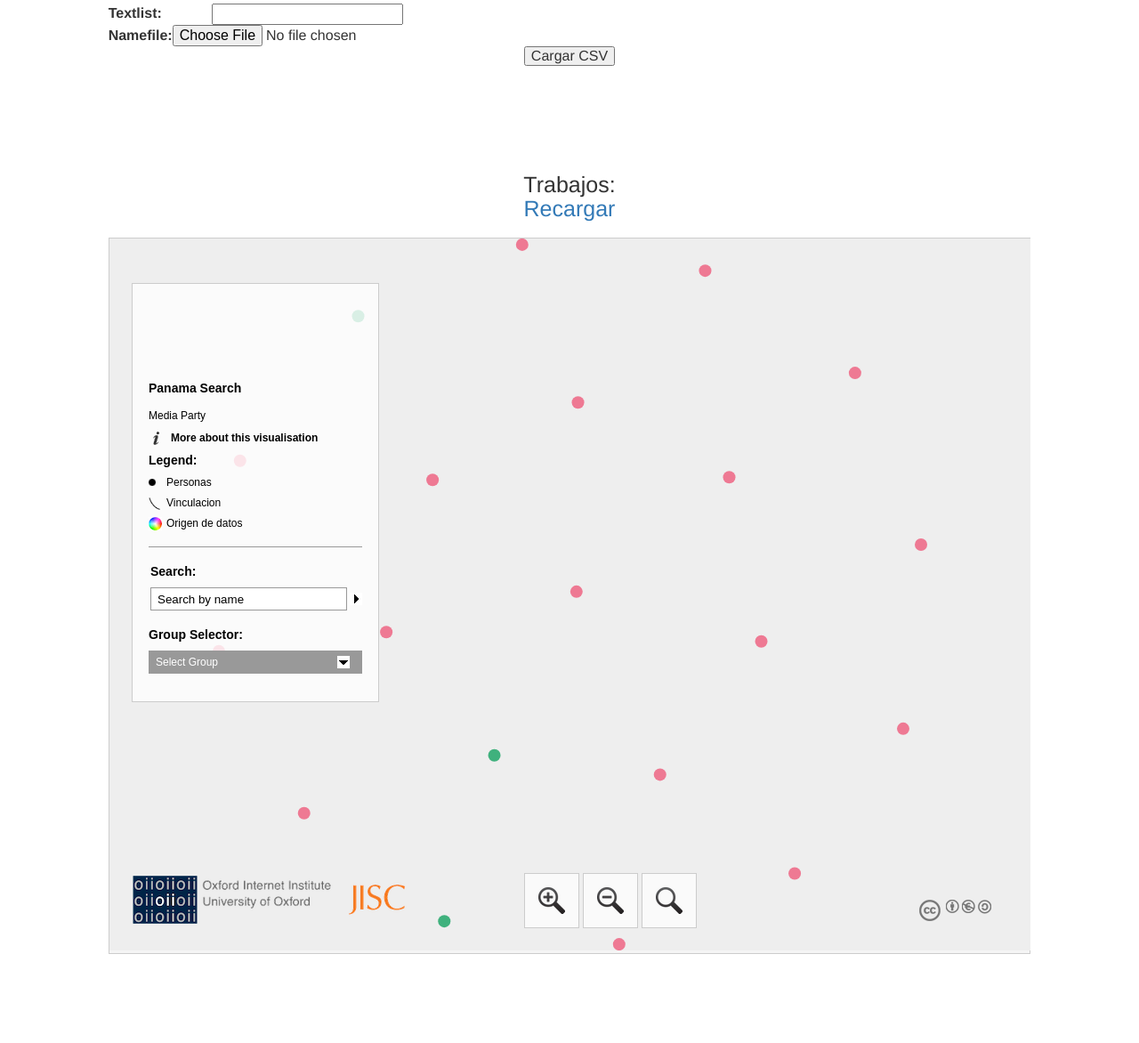
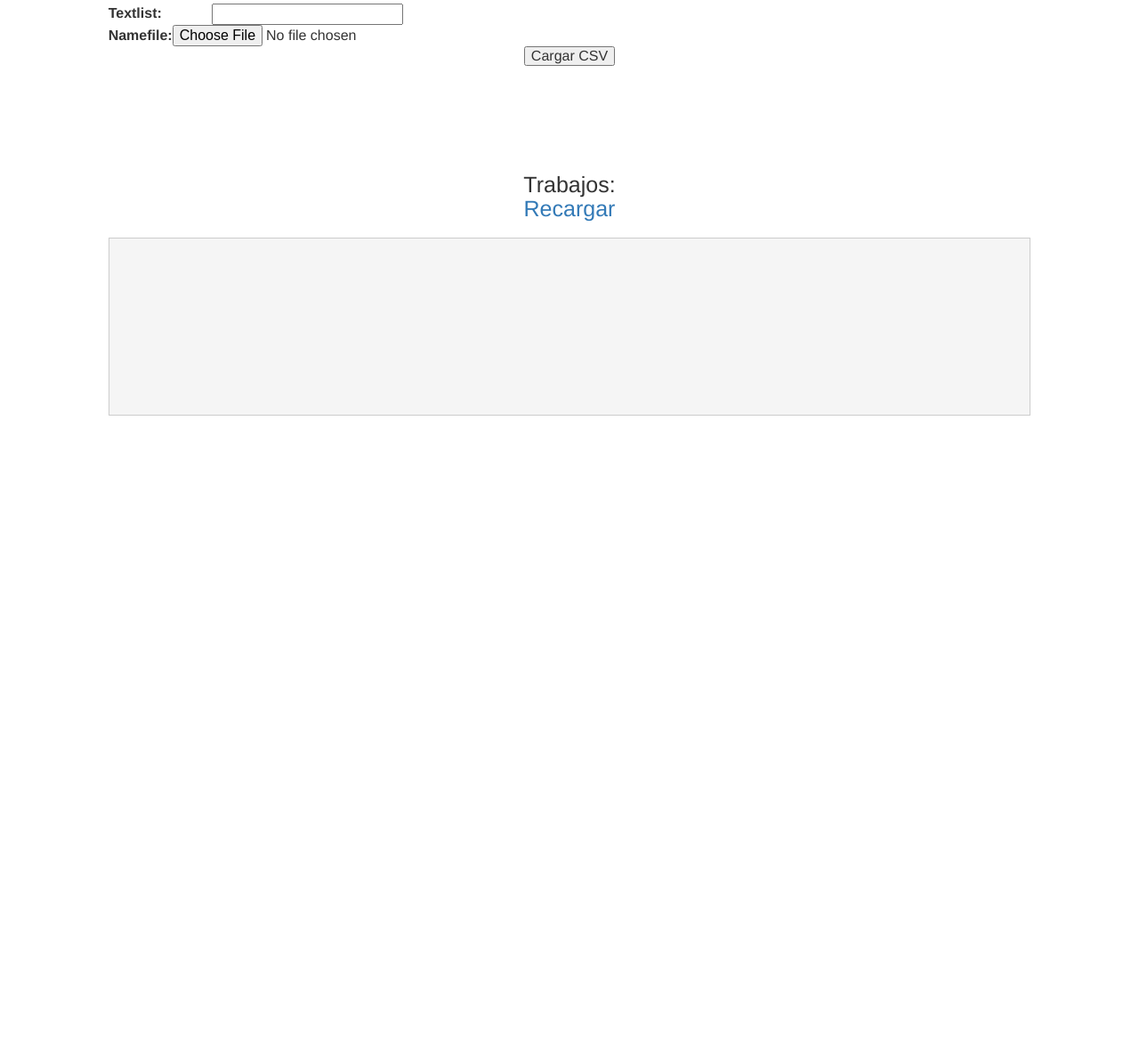
Before and after one commit to martinszy/panamasearch, a Django app: page / in a window 1280 px wide. Shown: the part 1653-2825 px from the top of the page at 89% size. After the commit the page ends 2120 px from the top, so only its background shows below. Run offline with Django 3.2, Linux system fonts and the light colour scheme; data that the repository does not hold is empty; some libraries are stand-ins or nearby versions; some web fonts are replaced.

Commit message:
Sacando la viz

```diff
--- a/uploadcsv/templates/index.html
+++ b/uploadcsv/templates/index.html
@@ -187,8 +187,6 @@
 
   </div>
   </div>
-  <iframe src="/static/viz/index.html" style="width: 100%; height: 800px"> </iframe>
-
   <script type="text/javascript"  src="/static/js/main.js"></script>
 </body>
 </html>
```
